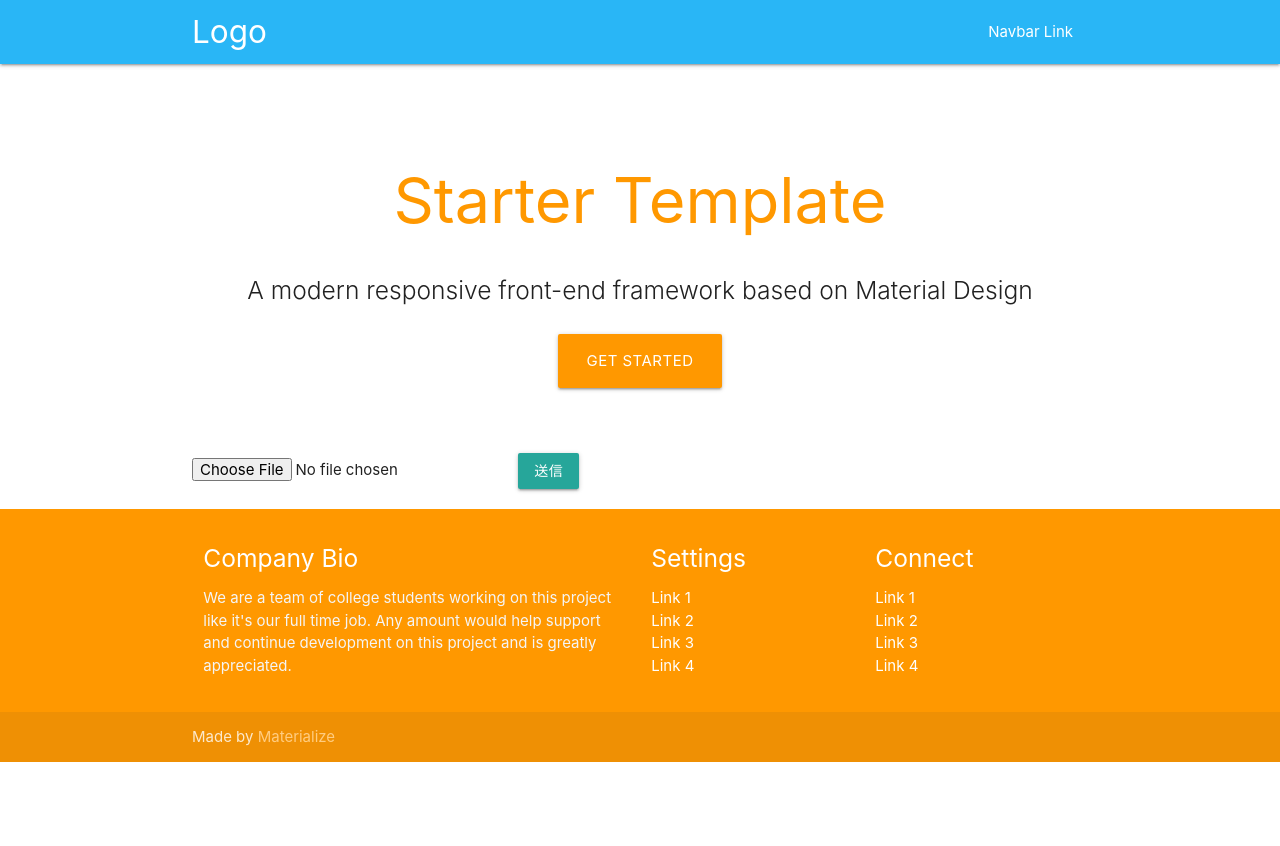
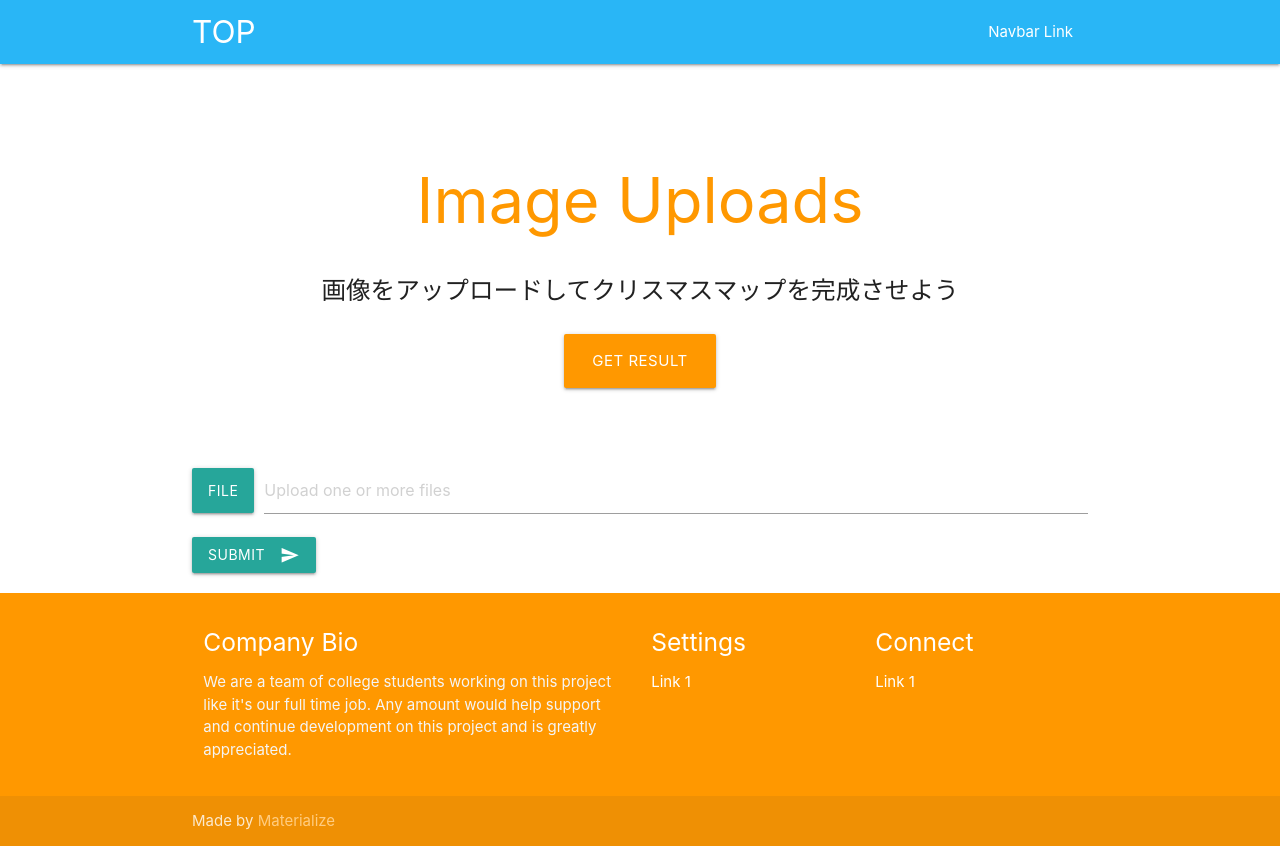
Before and after one commit to dkurata38/christmas_tree, a Flask app: page / in a window 1280 px wide. Before the commit the page ends 762 px from the top, so only its background shows below. Run offline with Flask 2, Linux system fonts and the light colour scheme; some libraries are stand-ins or nearby versions.

Commit message:
画像のアップロードのデザインを変更しました。

```diff
--- a/christmas_tree_web/app.py
+++ b/christmas_tree_web/app.py
@@ -17,28 +17,6 @@ def allowed_file(filename):
 def index():
     return render_template('index.html')
 
-
-@app.route('/login', methods=['GET', 'POST'])
-def login():
-    if request.method == 'POST':
-        username = request.form['username']
-        if username == 'admin':
-            session['username'] = request.form['username']
-            return redirect(url_for('index'))
-        else:
-            return '''<p>ユーザー名が違います</p>'''
-    return '''
-        <form action="" method="post">
-            <p><input type="text" name="username">
-            <p><input type="submit" value="Login">
-        </form>
-    '''
-
-@app.route('/logout')
-def logout():
-    session.pop('username', None)
-    return redirect(url_for('index'))
-
 @app.route('/send', methods=['GET', 'POST'])
 def send():
     if request.method == 'POST':
@@ -47,7 +25,7 @@ def send():
             filename = secure_filename(img_file.filename)
             img_file.save(os.path.join(app.config['UPLOAD_FOLDER'], filename))
             img_url = '/uploads/' + filename
-            return render_template('index.html', img_url=img_url)
+            return render_template('result.html', img_url=img_url)
         else:
             return ''' <p>許可されていない拡張子です</p> '''
     else:
@@ -57,6 +35,9 @@ def send():
 def uploaded_file(filename):
     return send_from_directory(app.config['UPLOAD_FOLDER'], filename)
 
+@app.route('/result')
+def result():
+    return render_template('result.html')
 if __name__ == '__main__':
     app.debug = True
     app.run()
--- a/christmas_tree_web/static/css/style.css
+++ b/christmas_tree_web/static/css/style.css
@@ -12,3 +12,8 @@
 .icon-block .material-icons {
 	font-size: inherit;
 }
+
+#map-canvas {
+width: 600px ;
+height: 600px ;
+}
--- a/christmas_tree_web/templates/base.html
+++ b/christmas_tree_web/templates/base.html
@@ -3,13 +3,14 @@
     <head>
       <!--Import materialize.css-->
       <link type="text/css" rel="stylesheet" href="static/css/materialize.min.css"  media="screen,projection"/>
-
+      <link type="text/css" rel="stylesheet" href="static/css/style.css"  media="screen,projection"/>
+      <link href="https://fonts.googleapis.com/icon?family=Material+Icons"rel="stylesheet">
       <!--Let browser know website is optimized for mobile-->
       <meta name="viewport" content="width=device-width, initial-scale=1.0"/>
     </head>
 <body>
   <nav class="light-blue lighten-1" role="navigation">
-    <div class="nav-wrapper container"><a id="logo-container" href="#" class="brand-logo">Logo</a>
+    <div class="nav-wrapper container"><a id="logo-container" href="/" class="brand-logo">TOP</a>
       <ul class="right hide-on-med-and-down">
         <li><a href="#">Navbar Link</a></li>
       </ul>
@@ -24,12 +25,12 @@
   <div class="section no-pad-bot" id="index-banner">
     <div class="container">
       <br><br>
-      <h1 class="header center orange-text">Starter Template</h1>
+      <h1 class="header center orange-text">Image Uploads</h1>
       <div class="row center">
-        <h5 class="header col s12 light">A modern responsive front-end framework based on Material Design</h5>
+        <h5 class="header col s12 light">画像をアップロードしてクリスマスマップを完成させよう</h5>
       </div>
       <div class="row center">
-        <a href="http://materializecss.com/getting-started.html" id="download-button" class="btn-large waves-effect waves-light orange">Get Started</a>
+        <a href="/result" id="download-button" class="btn-large waves-effect waves-light orange">Get Result</a>
       </div>
       <br><br>
 
@@ -57,18 +58,12 @@
           <h5 class="white-text">Settings</h5>
           <ul>
             <li><a class="white-text" href="#!">Link 1</a></li>
-            <li><a class="white-text" href="#!">Link 2</a></li>
-            <li><a class="white-text" href="#!">Link 3</a></li>
-            <li><a class="white-text" href="#!">Link 4</a></li>
           </ul>
         </div>
         <div class="col l3 s12">
           <h5 class="white-text">Connect</h5>
           <ul>
             <li><a class="white-text" href="#!">Link 1</a></li>
-            <li><a class="white-text" href="#!">Link 2</a></li>
-            <li><a class="white-text" href="#!">Link 3</a></li>
-            <li><a class="white-text" href="#!">Link 4</a></li>
           </ul>
         </div>
       </div>
--- a/christmas_tree_web/templates/index.html
+++ b/christmas_tree_web/templates/index.html
@@ -1,10 +1,33 @@
 {% extends "base.html" %}
 {% block content %}
+<script src="//maps.googleapis.com/maps/api/js?key=AIzaSyAQQA7YoygNbc-8FLMcF3sEeei1uvkJS40"></script>
+
+
 <form method="post" action="/send" enctype="multipart/form-data">
-  <input type="file" id="img_file" name="img_file" class="col-sm-4">
-  <input type="submit" value="送信" class="btn">
+  <div class="file-field input-field">
+    <div class="btn">
+      <span>File</span>
+      <input type="file" id="img_file" name="img_file" multiple>
+    </div>
+    <div class="file-path-wrapper">
+      <input class="file-path validate" type="text"  placeholder="Upload one or more files">
+    </div>
+  </div>
+  <button class="btn waves-effect waves-light" type="submit">Submit
+  <i class="material-icons right">send</i>
+</button>
 </form>
   {% if img_url %}
 <p><img src="{{ img_url }}"></p>
+<div id="map-canvas"></div>
+
+<script>
+var mapDiv = document.getElementById( "map-canvas" ) ;
+
+var map = new google.maps.Map( mapDiv, {
+center: new google.maps.LatLng( 35.7100, 139.8107),
+zoom: 15,
+} ) ;
+</script>
   {% endif %}
 {% endblock %}
--- /dev/null
+++ b/christmas_tree_web/templates/result.html
@@ -0,0 +1,6 @@
+{% extends "base.html" %}
+{% block content %}
+  {% if img_url %}
+<p><img src="{{ img_url }}"></p>
+  {% endif %}
+{% endblock %}
```
